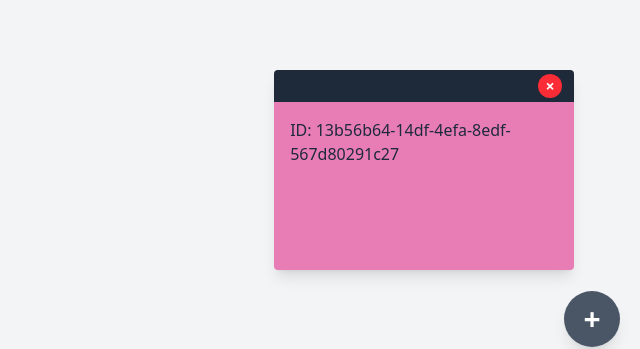
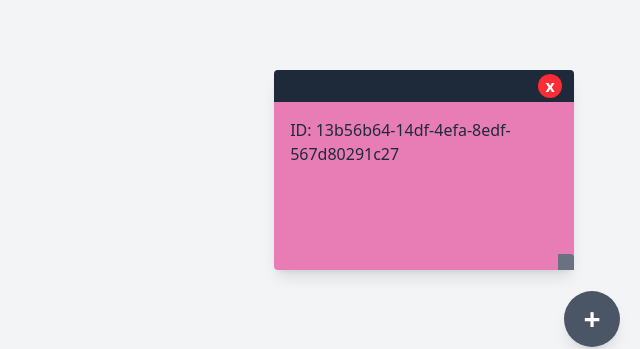
Before and after one commit to farhanshahriyar7/window-tiler-challenge, a React (Vite) app: page / in a window 1280 px wide. Both pictures are taken after a click on the button "Add Window". Shown: the part 433-782 px from the top of the page, without its empty margins (640-1280 px from the left). Built offline with nearby package versions, Linux system fonts and the light colour scheme.

Commit message:
feat: implement draggable, resizable windows with snapping

```diff
--- a/src/components/Window.tsx
+++ b/src/components/Window.tsx
@@ -16,13 +16,15 @@ interface WindowProps {
 export function Window({ windowData }: WindowProps) {
   const removeWindow = useWindowStore((state) => state.removeWindow)
   const updateWindowPosition = useWindowStore((state) => state.updateWindowPosition)
+  const updateWindowSize = useWindowStore((state) => state.updateWindowSize)
   const dragging = useRef(false)
+  const resizing = useRef(false) // track resizing separately
   const dragStart = useRef<{ mouseX: number; mouseY: number; windowX: number; windowY: number } | null>(null)
+  const resizeStart = useRef<{ mouseX: number; mouseY: number; startWidth: number; startHeight: number } | null>(null)
   const [snapEdge, setSnapEdge] = useState<string | null>(null)
   const snapWindow = useWindowStore((state) => state.snapWindow)
 
-
-  // Handle drag start on top bar
+  // dragging logic
   function onMouseDown(e: React.MouseEvent) {
     dragging.current = true
     dragStart.current = {
@@ -31,10 +33,10 @@ export function Window({ windowData }: WindowProps) {
       windowX: windowData.x,
       windowY: windowData.y,
     }
-    e.preventDefault() // prevent text selection
+    e.preventDefault()
   }
 
-
+  // check the window is near an edge to snap
   function checkSnapEdge(newX: number, newY: number, width: number, height: number) {
     if (newX < 30) return 'left'
     if (window.innerWidth - (newX + width) < 30) return 'right'
@@ -43,23 +45,45 @@ export function Window({ windowData }: WindowProps) {
     return null
   }
 
+  // resizing logic
+  function onResizeMouseDown(e: React.MouseEvent) {
+    e.stopPropagation() // stop dragging
+    resizing.current = true
+    resizeStart.current = {
+      mouseX: e.clientX,
+      mouseY: e.clientY,
+      startWidth: windowData.width,
+      startHeight: windowData.height,
+    }
+    e.preventDefault()
+  }
+
   function onMouseMove(e: MouseEvent) {
-    if (!dragging.current || !dragStart.current) return
-
+    // dragging logic
+    if (dragging.current && dragStart.current) {
       const win = windowData
       const deltaX = e.clientX - dragStart.current.mouseX
       const deltaY = e.clientY - dragStart.current.mouseY
-
       const newX = dragStart.current.windowX + deltaX
       const newY = dragStart.current.windowY + deltaY
-
       const edge = checkSnapEdge(newX, newY, win.width, win.height)
       setSnapEdge(edge)
-
       updateWindowPosition(win.id, newX, newY)
     }
 
+    // resizing logic
+    if (resizing.current && resizeStart.current) {
+      const deltaX = e.clientX - resizeStart.current.mouseX
+      const deltaY = e.clientY - resizeStart.current.mouseY
+      const newWidth = Math.max(100, resizeStart.current.startWidth + deltaX)
+      const newHeight = Math.max(80, resizeStart.current.startHeight + deltaY)
+      updateWindowSize(windowData.id, newWidth, newHeight)
+    }
+  }
+
+  // mouse up logic
   function onMouseUp() {
+    if (dragging.current) {
       dragging.current = false
       dragStart.current = null
 
@@ -72,38 +96,36 @@ export function Window({ windowData }: WindowProps) {
 
         if (snapEdge === 'left' || snapEdge === 'right') {
           newWidth = window.innerWidth / 2
-        newHeight = win.height
-        newY = win.y // Keep current y
-
           if (snapEdge === 'left') {
             newX = 0
-        } else if (snapEdge === 'right') {
+          } else {
             newX = window.innerWidth / 2
           }
         } else if (snapEdge === 'top' || snapEdge === 'bottom') {
           newHeight = window.innerHeight / 2
-        newWidth = win.width
-        newX = win.x // Keep current x
-
           if (snapEdge === 'top') {
             newY = 0
-        } else if (snapEdge === 'bottom') {
+          } else {
             newY = window.innerHeight / 2
           }
         }
 
-      // Called method to snap window to edge
         snapWindow(windowData.id, newX, newY, newWidth, newHeight)
       }
 
       setSnapEdge(null)
     }
 
+    if (resizing.current) {
+      resizing.current = false
+      resizeStart.current = null
+    }
+  }
 
+  // mouse event listeners
   useEffect(() => {
     window.addEventListener('mousemove', onMouseMove)
     window.addEventListener('mouseup', onMouseUp)
-
     return () => {
       window.removeEventListener('mousemove', onMouseMove)
       window.removeEventListener('mouseup', onMouseUp)
@@ -131,27 +153,19 @@ export function Window({ windowData }: WindowProps) {
           className="text-white font-bold bg-red-500 w-6 h-6 flex items-center justify-center rounded-full hover:bg-red-600 transition"
           aria-label="Close Window"
           title="Close Window"
-          onMouseDown={(e) => e.stopPropagation()} // prevent drag on close click
+          onMouseDown={(e) => e.stopPropagation()}
         >
-          ×
+          x
         </button>
       </div>
 
-      {/* Snap indicator bars */}
-      {snapEdge === 'left' && (
-        <div className="absolute left-0 top-0 bottom-0 w-2 bg-blue-400 opacity-50 pointer-events-none rounded-l-md" />
-      )}
-      {snapEdge === 'right' && (
-        <div className="absolute right-0 top-0 bottom-0 w-2 bg-blue-400 opacity-50 pointer-events-none rounded-r-md" />
-      )}
-      {snapEdge === 'top' && (
-        <div className="absolute top-0 left-0 right-0 h-2 bg-blue-400 opacity-50 pointer-events-none rounded-t-md" />
-      )}
-      {snapEdge === 'bottom' && (
-        <div className="absolute bottom-0 left-0 right-0 h-2 bg-blue-400 opacity-50 pointer-events-none rounded-b-md" />
-      )}
+      {/* Snap indicators */}
+      {snapEdge === 'left' && <div className="absolute left-0 top-0 bottom-0 w-2 bg-blue-400 opacity-50 pointer-events-none rounded-l-md" />}
+      {snapEdge === 'right' && <div className="absolute right-0 top-0 bottom-0 w-2 bg-blue-400 opacity-50 pointer-events-none rounded-r-md" />}
+      {snapEdge === 'top' && <div className="absolute top-0 left-0 right-0 h-2 bg-blue-400 opacity-50 pointer-events-none rounded-t-md" />}
+      {snapEdge === 'bottom' && <div className="absolute bottom-0 left-0 right-0 h-2 bg-blue-400 opacity-50 pointer-events-none rounded-b-md" />}
 
-      {/* Content Area */}
+      {/* Content */}
       <div
         className="flex-1 p-4 rounded-b select-text"
         style={{ backgroundColor: windowData.color, color: '#1e293b' }}
@@ -159,6 +173,13 @@ export function Window({ windowData }: WindowProps) {
         <p>ID: {windowData.id}</p>
         {windowData.title && <p>{windowData.title}</p>}
       </div>
+
+      {/* Resize handle */}
+      <div
+        className="absolute bottom-0 right-0 w-4 h-4 bg-gray-500 cursor-se-resize rounded-tr-sm"
+        onMouseDown={onResizeMouseDown}
+        title="Resize"
+      />
     </div>
   )
 }
--- a/src/hooks/useWindowStore.ts
+++ b/src/hooks/useWindowStore.ts
@@ -9,22 +9,19 @@ export type WindowData = {
   color: string
 }
 
-// type Store = {
-//   windows: WindowData[]
-//   addWindow: () => void
-//   removeWindow: (id: string) => void
-// }
-
+// For managing window state
 type Store = {
   windows: WindowData[]
   addWindow: () => void
   removeWindow: (id: string) => void
   updateWindowPosition: (id: string, x: number, y: number) => void
   snapWindow: (id: string, x: number, y: number, width: number, height: number) => void
+  updateWindowSize: (id: string, width: number, height: number) => void
 }
 
-
+// For managing windows
 export const useWindowStore = create<Store>((set) => ({
+  // initial state with an empty array of windows
   windows: [],
   addWindow: () =>
     set((state) => {
@@ -44,6 +41,7 @@ export const useWindowStore = create<Store>((set) => ({
       }
     }),
 
+  // snap a window to an edge
   snapWindow: (id: string, x: number, y: number, width: number, height: number) =>
     set((state) => ({
       windows: state.windows.map((w) =>
@@ -51,14 +49,24 @@ export const useWindowStore = create<Store>((set) => ({
       ),
     })),
 
+  // remove a window
   removeWindow: (id) =>
     set((state) => ({
       windows: state.windows.filter((w) => w.id !== id)
     })),
 
+  // update window position
   updateWindowPosition: (id: string, x: number, y: number) =>
     set((state) => ({
       windows: state.windows.map((w) => (w.id === id ? { ...w, x, y } : w)),
     })),
 
+  // update window size
+  updateWindowSize: (id: string, width: number, height: number) =>
+    set((state) => ({
+      windows: state.windows.map((w) =>
+        w.id === id ? { ...w, width, height } : w
+      ),
+    })),
+
 }))
```
Lines whose indentation alone changed are shown as unchanged.
